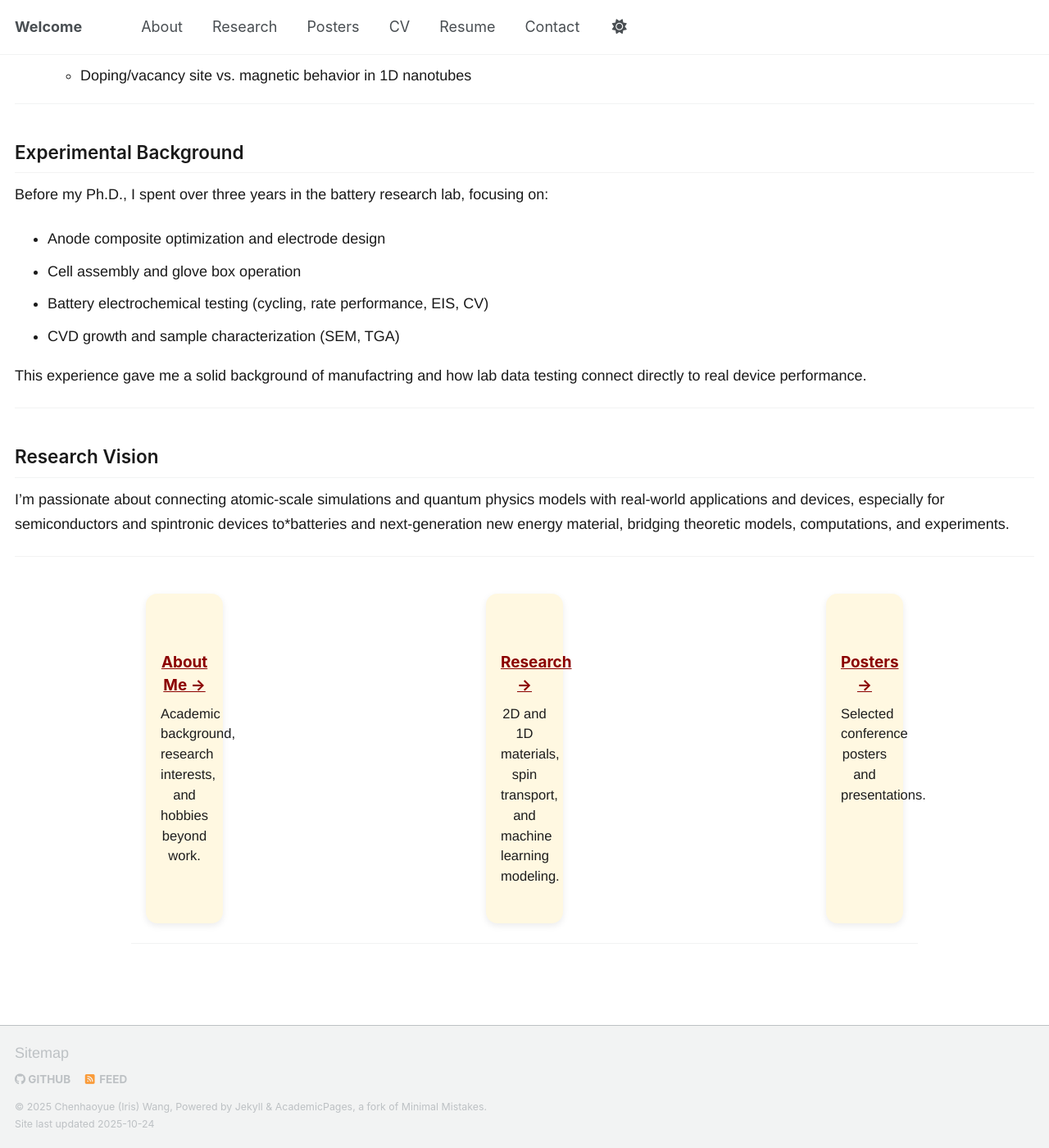
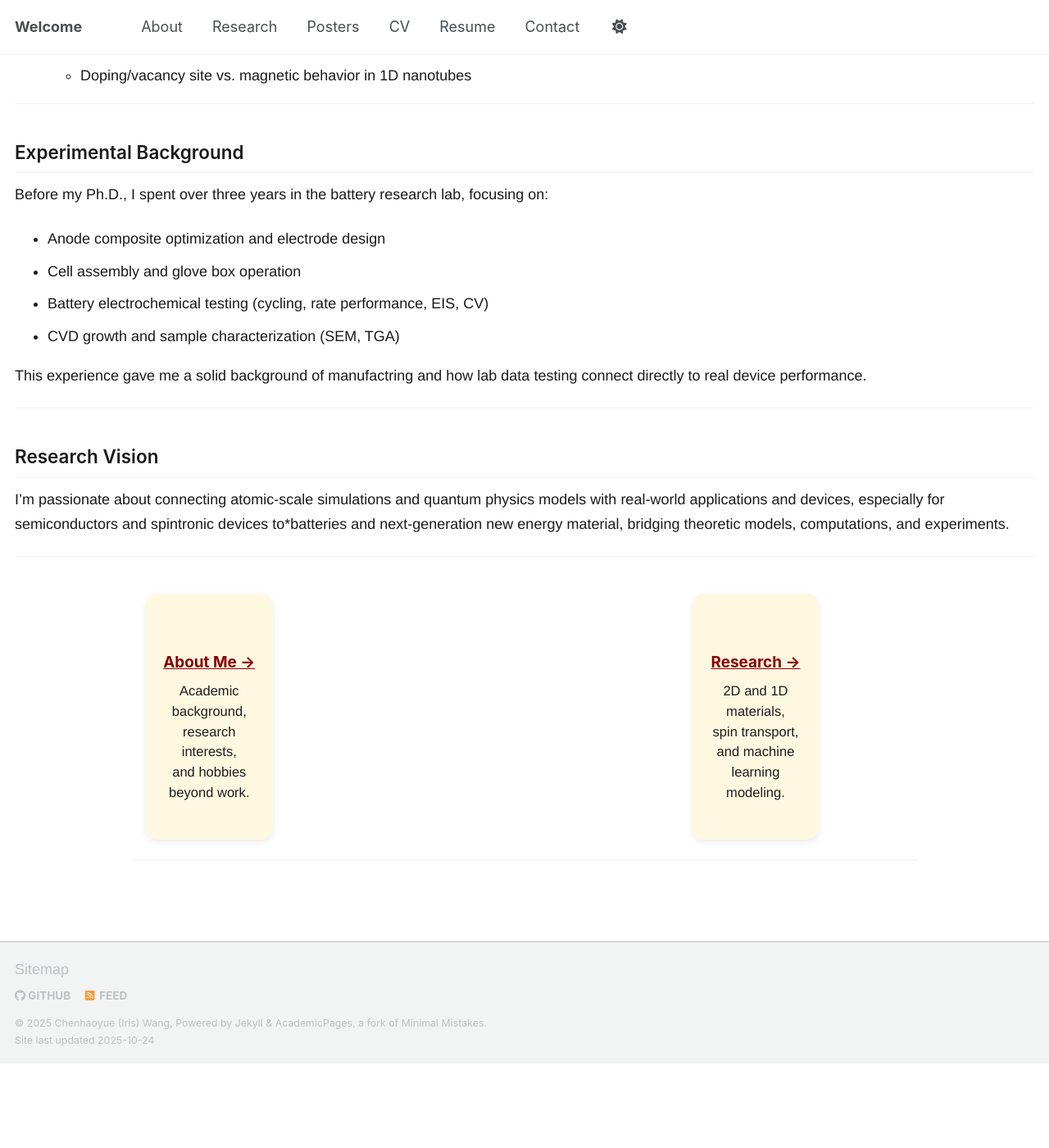
Before and after one commit to Iris-wang-233/Iris-Wang-233.github.io, a Jekyll site: the page built from _pages/index.md, in a window 1280 px wide and 1400 px high, scrolled down 728 px. Shown: the whole window at 82% size. Built offline with Jekyll 4.4.1, drawn with Linux system fonts in a browser that asks for light colours; a script that is not in the unit is left out; after the commit the page ends 2025 px from its top, so only the background shows below that.

Commit message:
Update custom.css

```diff
--- a/assets/css/custom.css
+++ b/assets/css/custom.css
@@ -51,7 +51,7 @@ a:hover {
 /* Wrapper uses GRID so each card has a fixed column */
 .feature__wrapper{
   display:grid;
-  grid-template-columns: repeat(3, minmax(240px, 1fr)); /* 3 fixed slots */
+  grid-template-columns: repeat(3, minmax(480px, 1fr)); /* 3 fixed slots */
   gap: 24px;
   max-width: 960px;
   margin: 2.5rem auto;
```
